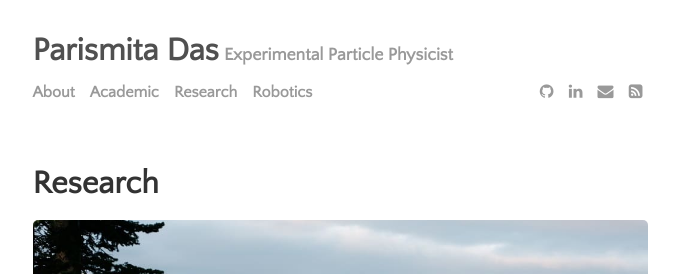
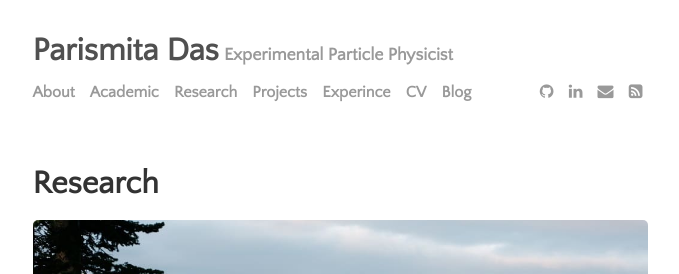
Before and after one commit to parismita/parismita.github.io, a Jekyll site: the page built from index.html, in a window 1280 px wide and 900 px high. Shown: the top 274 px of the window, without its empty margins (300-979 px from the left). Built offline with Jekyll 4.4.1, drawn with Linux system fonts in a browser that asks for light colours; the list of posts is cut into pages by our own code.

Commit message:
Update settings.yml

```diff
--- a/_data/settings.yml
+++ b/_data/settings.yml
@@ -9,7 +9,10 @@ menu:
 - {name: 'About', path: 'menu', url: 'about.html'}
 - {name: 'Academic', path: 'menu', url: 'academic.html'}
 - {name: 'Research', path: 'menu', url: 'research.html'}
-- {name: 'Robotics', path: 'menu', url: 'robotics.html'}
+- {name: 'Projects', path: 'menu', url: 'projects.html'}
+- {name: 'Experince', path: 'menu', url: 'experiences.html'}
+- {name: 'CV', path: 'menu', url: 'cv.html'}
+- {name: 'Blog', path: 'menu', url: 'blog.html'}
 
 
 # Available social icons are powered by Font Awesome, so you can use any icon that they offer
```
